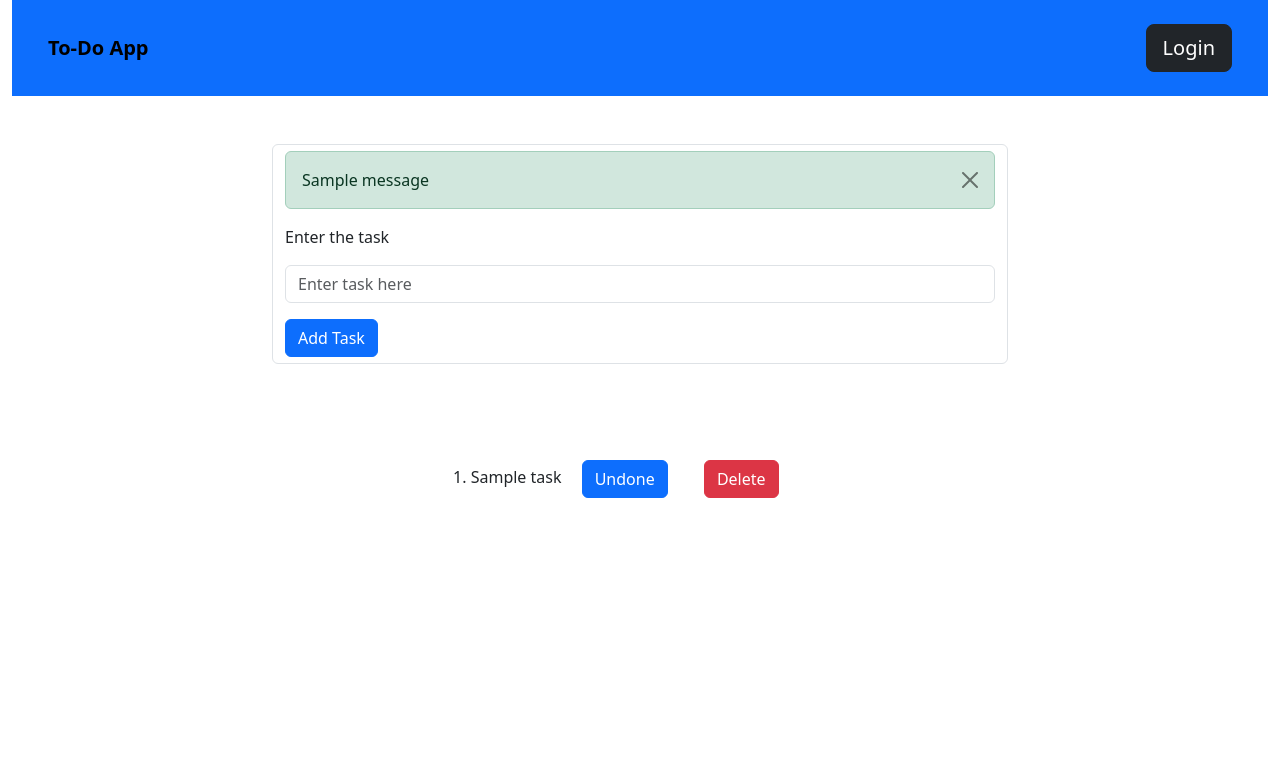
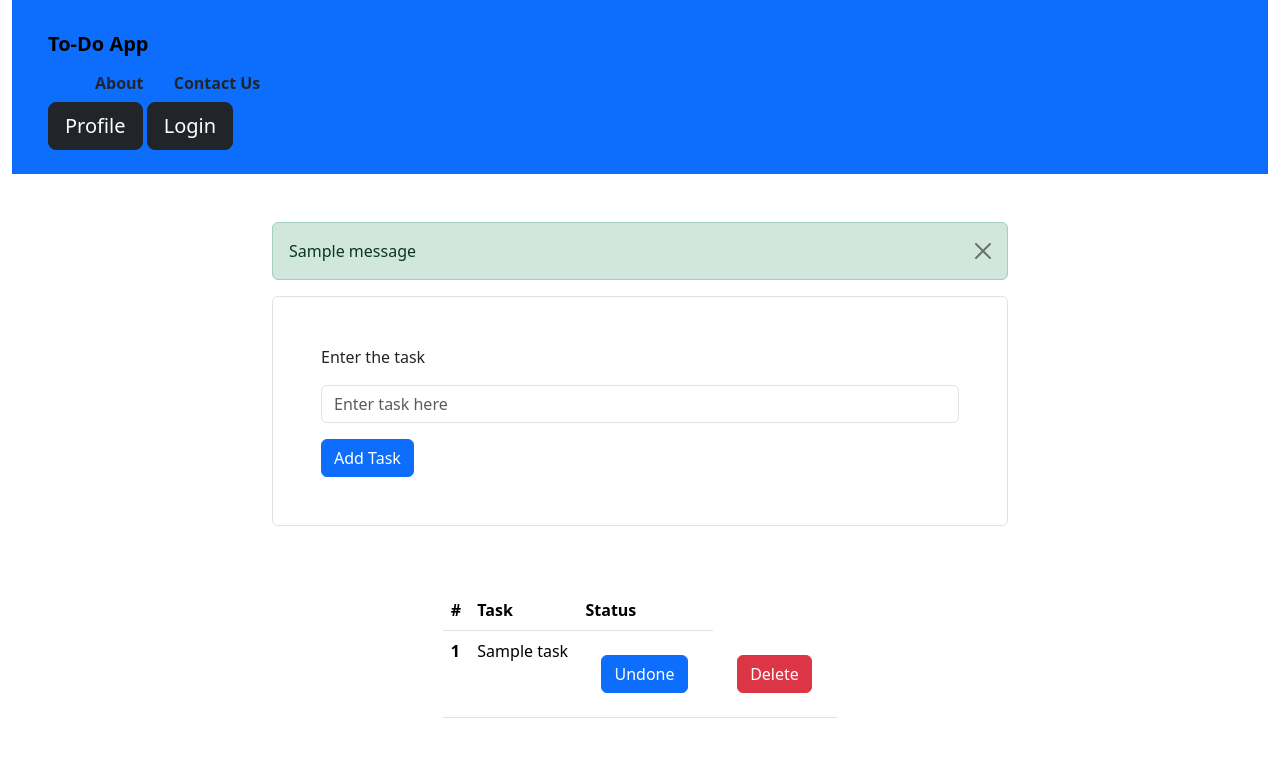
Before and after one commit to saisrinu135/todo_app, a Django app: template tasks/templates/home.html in a window 1280 px wide. Shown: the top 781 px of the page. Run offline with Django 4.2, Linux system fonts and the light colour scheme; the template is opened without the code that fills it: most values are stand-ins (such as "Sample title", 1, 10 or a date in 2020); one stand-in notice (Sample message) is shown.

Commit message:
updated frontend added profile button

```diff
--- a/tasks/templates/base.html
+++ b/tasks/templates/base.html
@@ -1,6 +1,7 @@
 <!DOCTYPE html>
 <html lang="en">
 {% load static %}
+
 <head>
     <meta charset="UTF-8">
     <meta name="viewport" content="width=device-width, initial-scale=1.0">
@@ -15,12 +16,19 @@
     <div class="container-fluid">
         <nav class="navbar bg-primary p-4">
             <div class="container-fluid">
-                <a class="navbar-brand fw-bolder ">To-Do App</a>
-                {% if user.is_authenticated %}
-                <a href="{% url 'tasks:logout' %}" class="btn btn-dark btn-lg ">Logout</a>
-                {% else %}
-                <a href="{% url 'tasks:login' %}" class="btn btn-dark btn-lg ">Login</a>
-                {% endif %}
+                <a class="navbar-brand fw-bolder" href="{% url 'tasks:home' %}">To-Do App</a>
+                <div class="container">
+                    <a href="#" class="btn btn-primary text-dark fw-bold">About</a>
+                    <a href="#" class="btn btn-primary text-dark fw-bold">Contact Us</a>
+                </div>
+                <div class="">
+                    <a href="#" class="btn btn-dark btn-lg">Profile</a>
+                    {% if user.is_authenticated %}
+                    <a href="{% url 'tasks:logout' %}" class="btn btn-dark btn-lg">Logout</a>
+                    {% else %}
+                    <a href="{% url 'tasks:login' %}" class="btn btn-dark btn-lg">Login</a>
+                    {% endif %}
+                </div>
             </div>
         </nav>
     </div>
--- a/tasks/templates/home.html
+++ b/tasks/templates/home.html
@@ -4,15 +4,15 @@
 <div class="container card-body">
     <div class="container col-8 mx-auto">
         <div class="form-group mt-5">
-            <form action="" class="form-control mb-3" method="post">
             {% if messages %}
             {% for message in messages %}
-                <div class="alert alert-{{message.tags}} alert-dismissible fade show" role="alert" $enable-transitions>
+            <div class="alert alert-{{message.tags}} alert-dismissible fade show" role="alert">
                 {{ message }}
                 <button type="button" class="btn-close" data-bs-dismiss="alert" aria-label="Close"></button>
             </div>
             {% endfor %}
             {% endif %}
+            <form action="" class="form-control mb-3 p-5" method="post">
                 {% csrf_token %}
                 <label for="task" class="form-label mb-sm-3">Enter the task</label>
                 <input type="text" placeholder="Enter task here" name="task" id="task" class="form-control">
@@ -20,22 +20,38 @@
             </form>
         </div>
 
-        <div class="container col-8 mx-auto tasks p-5">
-            <ol class="container flex">
+        {% if tasks %}
+
+        <div class="container col-8 mx-auto tasks p-5" style="transition: all 2s ease-in;">
+            <table cellpadding="15px" class="table table-hover">
+                <thead>
+                    <tr>
+                        <th scope="col">#</th>
+                        <th scope="col">Task</th>
+                        <th scope="col">Status</th>
+                    </tr>
+                </thead>
+                <tbody>
                     {% for task in tasks %}
-                <li class="m-3">{{ task }}
+                    <tr>
+                        <th scope="row">{{forloop.counter}}</th>
+                        <td>{{task}}</td>
+                        <td>
                             {% if task.completed == False %}
-                    <span class="continer m-5">
                             <a href="{% url 'tasks:update-task' id=task.id %}" class="btn btn-success m-3">Done</a>
                             {% else %}
                             <a href="{% url 'tasks:update-task' id=task.id %}" class="btn btn-primary m-3">Undone</a>
                             {% endif %}
+                        </td>
+                        <td>
                             <a href="{% url 'tasks:delete-task' id=task.id %}" class="btn btn-danger m-3">Delete</a>
-                    </span>
-                </li>
+                        </td>
+                    </tr>
                     {% endfor %}
-            </ol>
+                </tbody>
+            </table>
         </div>
+        {% endif %}
     </div>
 
 </div>
```
Also changed, not shown: tasks/views.py (+16 -11 lines), db.sqlite3, 1 other file. Lines whose indentation alone changed are shown as unchanged.
